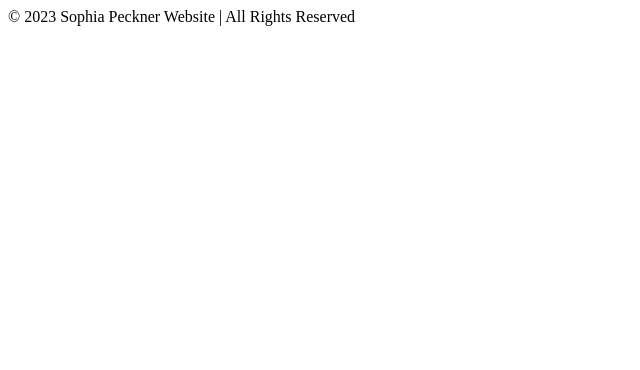
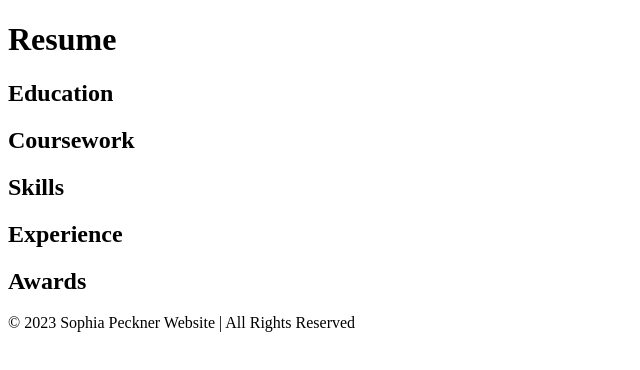
Before and after one commit to sophiapeckner/sophiapeckner.github.io, a plain HTML site: page resume.html in a window 1280 px wide. Shown: the whole page, without its empty margins (0-640 px from the left). Drawn offline with Linux system fonts and the light colour scheme.

Commit message:
feat: creates

```diff
--- a/resume.html
+++ b/resume.html
@@ -5,13 +5,27 @@
   </head>
   <body>
     <main>
-      <section></section>
-      <section></section>
-      <section></section>
-      <section></section>
-      <section></section>
+        <h1>Resume</h1>
+        <div class="resume">
+            <section class="section">
+                <h2 class="section-title">Education</h2>
+            </section>
+            <section class="section">
+                <h2 class="section-title">Coursework</h2>
+            </section>
+            <section class="section">
+                <h2 class="section-title">Skills</h2>
+            </section>
+            <section class="section">
+                <h2 class="section-title">Experience</h2>
+            </section>
+            <section class="section">
+                <h2 class="section-title">Awards</h2>
+            </section>
+        </div>
+
     </main>
-    <footer>
+    <footer class="footer">
         © 2023 Sophia Peckner Website | All Rights Reserved
     </footer>
   </body>
```
